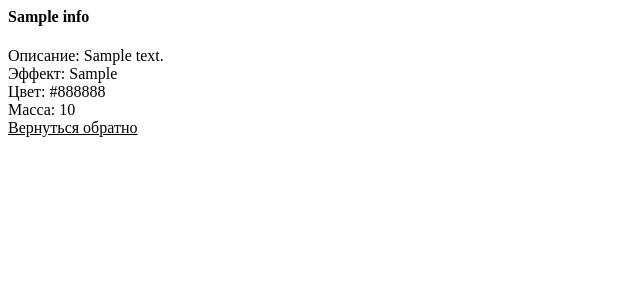
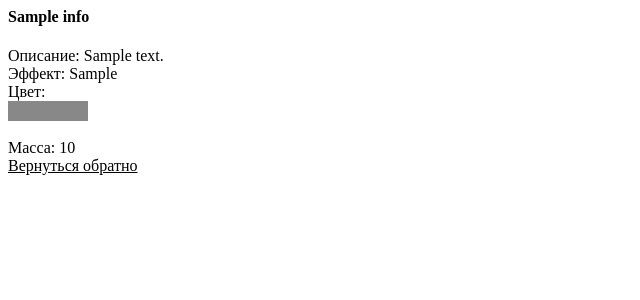
Before and after one commit to MrPandaline/soupcooking, a Django app: page /cooking/ingredient/1 in a window 1280 px wide. Shown: the top 300 px of the page, without its empty margins (0-640 px from the left). Run offline with Django 3.2, Linux system fonts and the light colour scheme; tables that the repository leaves empty hold one stand-in row (values such as "Sample post").

Commit message:
Фикс вывода цвета в списке ингредиентов

```diff
--- a/cooking/static/cooking/style_detail.css
+++ b/cooking/static/cooking/style_detail.css
@@ -0,0 +1,11 @@
+#soupcolor1{
+    background-color: #000000;
+    width: 80px;
+    height: 20px;
+
+}
+
+#soupcolor{
+    display: none;
+
+}
--- a/cooking/templates/cooking/detail.html
+++ b/cooking/templates/cooking/detail.html
@@ -1,20 +1,29 @@
 {% load static %}
 
 <link rel="stylesheet" type="text/css" href="{% static 'cooking/style.css' %}">
+<link rel="stylesheet" type="text/css" href="{% static 'cooking/style_detail.css' %}">
 
 <!DOCTYPE html>
 <html>
     <head>
         <meta charset=utf-8 />
         <title>Ингредиент {{ingredient.ingredient_name}}</title>
+        <script>
+            window.onload = function() {
+                var soupcolor = document.getElementById("soupcolor").innerText;
+                document.getElementById("soupcolor1").style.backgroundColor = soupcolor;
+            };
+
+        </script>
     </head>
 
     <body>
-
+        <a id="soupcolor">{{ingredient.ingredient_color}}</a>
         <h4>{{ ingredient.ingredient_name }}</h4>
         <a>Описание: {{ingredient.ingredient_description}}</a><br>
         <a>Эффект: {{ingredient.ingredient_effect}}</a><br>
-        <a>Цвет: {{ingredient.ingredient_color}}</a><br>
+        <a>Цвет:</a><br>
+        <div id="soupcolor1"></div><br>
         <a>Масса: {{ingredient.ingredient_weight}}</a><br>
         <a href="{% url 'cooking:ingredient' %}">Вернуться обратно</a>
 
```
